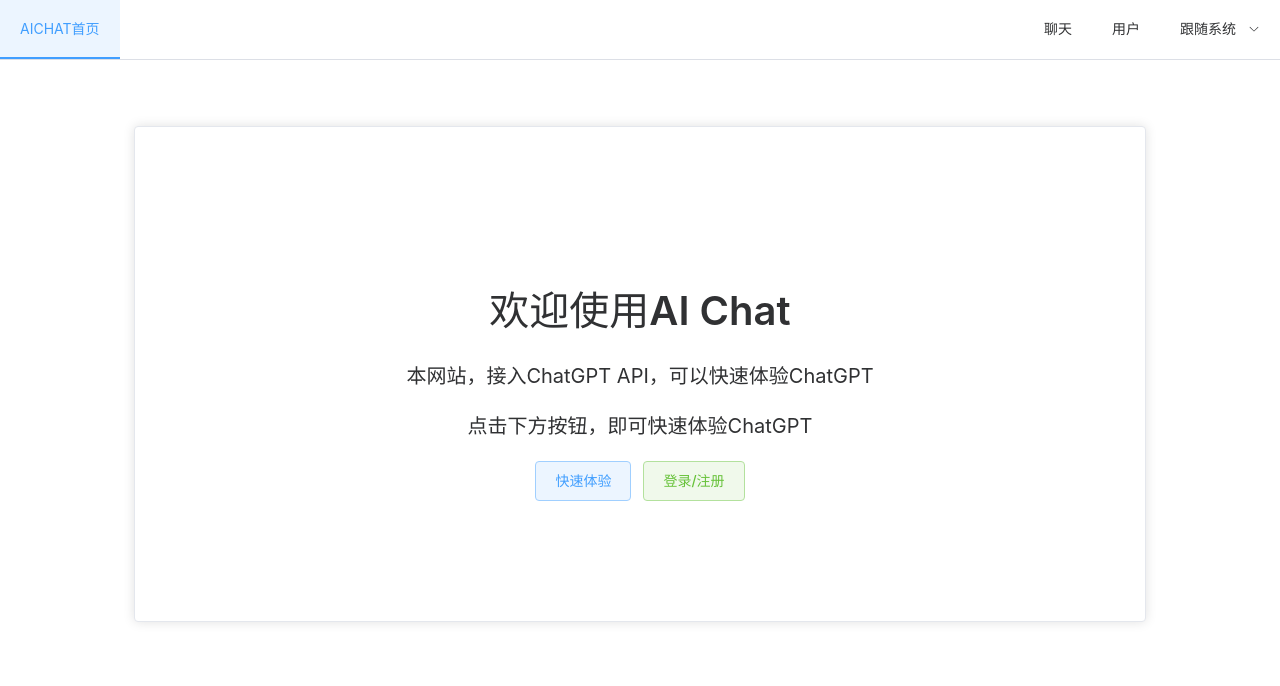
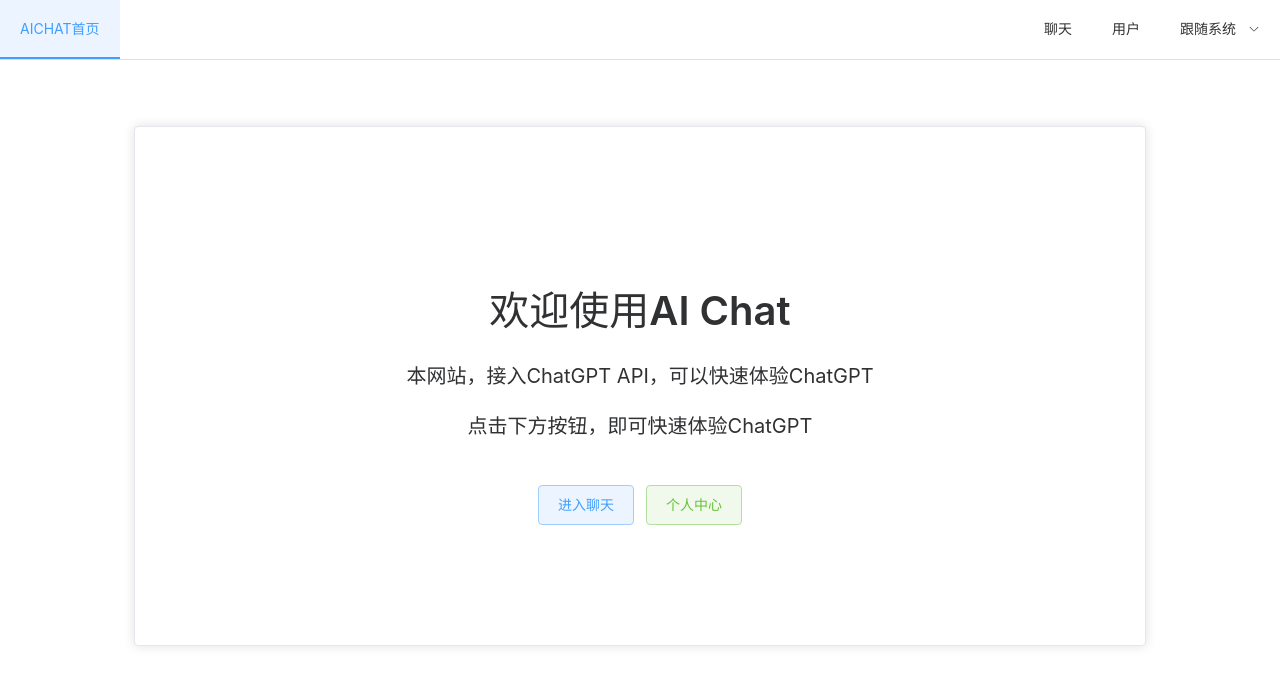
Before and after one commit to cr-zhichen/aichat_vue, a Vue app: page / in a window 1280 px wide. Shown: the top 686 px of the page. Built offline with nearby package versions, Linux system fonts and the light colour scheme; sample sign-in values are in the browser's storage.

Commit message:
修复部分UI

```diff
--- a/src/page/ChatPage.vue
+++ b/src/page/ChatPage.vue
@@ -346,7 +346,7 @@
             goToChatWithId(o.historyId);
             id.value = o.historyId;
 
-            if (role == '0') {
+            if (role.value == '0') {
                 return;
             }
 
--- a/src/page/HomePage.vue
+++ b/src/page/HomePage.vue
@@ -1,6 +1,7 @@
 <script setup>
 import {globalState} from "../global/globalState.js";
 import {useGoToChat, useGoToUser} from "../router/goToRouter.js";
+import {getRole, getToken} from "../tool/operateLocalStorage.js";
 
 globalState.activeIndex = "0";
 
@@ -19,8 +20,15 @@
             <p>
                 点击下方按钮，即可快速体验ChatGPT
             </p>
-            <el-button type="primary" plain size="large" @click="goToChat">快速体验</el-button>
-            <el-button type="success" plain size="large" @click="goToUser">登录/注册</el-button>
+            <br>
+            <div v-if="getToken()==null">
+                <el-button type="primary" plain size="large" @click="goToChat">快速体验</el-button>
+                <el-button type="success" plain size="large" @click="goToUser">登录/注册</el-button>
+            </div>
+            <div v-else>
+                <el-button type="primary" plain size="large" @click="goToChat">进入聊天</el-button>
+                <el-button type="success" plain size="large" @click="goToUser">个人中心</el-button>
+            </div>
         </el-card>
 
     </div>
--- a/src/page/LoginPage.vue
+++ b/src/page/LoginPage.vue
@@ -63,6 +63,7 @@
                     })
                     globalState.showLogin = false;
                     goToChat();
+
                 },
                 (o) => {
                     ElNotification({
--- a/src/page/UserPage.vue
+++ b/src/page/UserPage.vue
@@ -181,6 +181,7 @@
             <div v-else>
                 <p>游客用户需先登录或注册</p>
                 <el-button type="primary" @click="goToLogin" plain>登录</el-button>
+                <el-button type="warning" @click="goToRegister" plain>注册</el-button>
             </div>
         </el-card>
     </div>
@@ -191,6 +192,7 @@
 
 .box-card {
     margin-bottom: 20px;
+    padding-bottom: 30px;
 }
 
 .userPage-card2-input {
--- a/src/router/goToRouter.js
+++ b/src/router/goToRouter.js
@@ -14,7 +14,7 @@
 export function useGoToChat() {
     const router = useRouter();
 
-    return function (ok) {
+    return function () {
         router.push(`/chat`);
     };
 }
```
